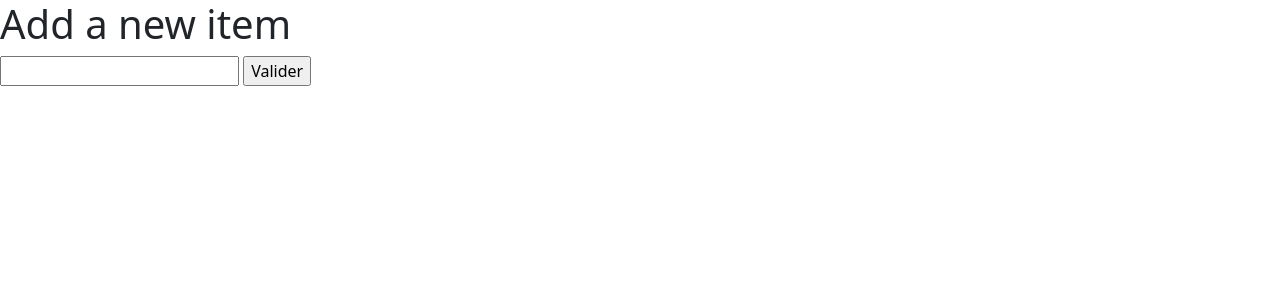
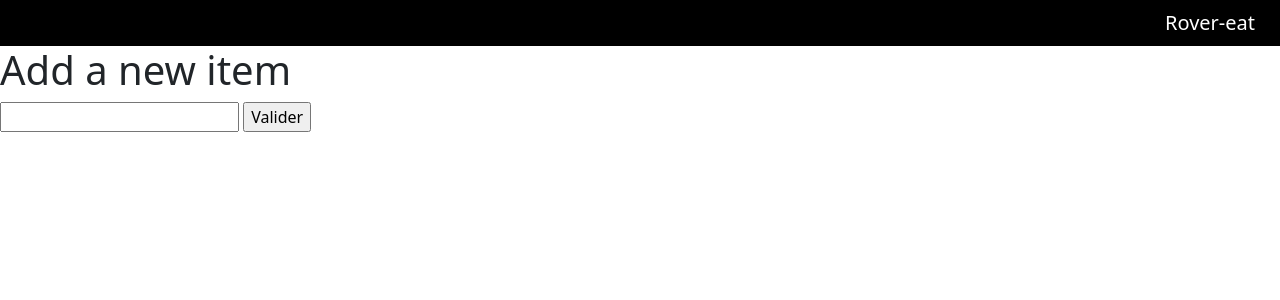
Before and after one commit to bouboumael/hackathon-angry-team, a PHP site: template src/View/Item/add.html.twig in a window 1280 px wide. Shown: the top 300 px of the page. Run offline with PHP 8.4, Linux system fonts and the light colour scheme; the template is opened without the code that fills it, so the values that code supplies are empty; some libraries are stand-ins or nearby versions.

Commit message:
navbar html+CSS

```diff
--- /dev/null
+++ b/src/View/Home/Component/_navbar.html.twig
@@ -0,0 +1,15 @@
+<nav class="navbar" id="navbar">
+    <div class="container-fluid">
+        <a class="navbar-brand" href="/"></a>
+        <button class="navbar-toggler" type="button" data-bs-toggle="collapse" data-bs-target="#navbarNavAltMarkup" aria-controls="navbarNavAltMarkup" aria-expanded="false" aria-label="Toggle navigation">
+            <span>Rover-eat</span>
+        </button>
+        <div class="collapse navbar-collapse justify-content-end" id="navbarNavAltMarkup">
+            <div class="navbar-nav justify-content-between">
+                <a class="nav-link" href="/">RESTAURANT</a>
+                <a class="nav-link" href="/">LIVRAISON</a>
+                <a class="nav-link" href="/">CONTACT</a>
+            </div>
+        </div>
+    </div>
+</nav>
--- a/src/View/Home/index.html.twig
+++ b/src/View/Home/index.html.twig
@@ -1,5 +1,3 @@
 {% extends 'layout.html.twig' %}
 
-{% block content %}
-    <h1>Hello Wilder !</h1>
-{% endblock %}
+{% block content %}{% endblock %}
--- a/src/View/layout.html.twig
+++ b/src/View/layout.html.twig
@@ -9,8 +9,14 @@
 
     <link rel="stylesheet" href="/assets/css/style.css">
     <link href="https://cdn.jsdelivr.net/npm/bootstrap@5.0.0/dist/css/bootstrap.min.css" rel="stylesheet" integrity="sha384-wEmeIV1mKuiNpC+IOBjI7aAzPcEZeedi5yW5f2yOq55WWLwNGmvvx4Um1vskeMj0" crossorigin="anonymous">
-    {% block stylesheet %}{% endblock %}
+    {% block stylesheet %}
+        <link rel="stylesheet" href="/assets/css/navbar.css">
+    {% endblock %}
     <link rel="icon" href="/assets/images/favicon.png">
+    {% block navbar %}
+        {% include 'Home/Component/_navbar.html.twig' %}
+    {% endblock %}
+
 </head>
 
 <body>
```
Also changed, not shown: public/assets/css/navbar.css (added).
